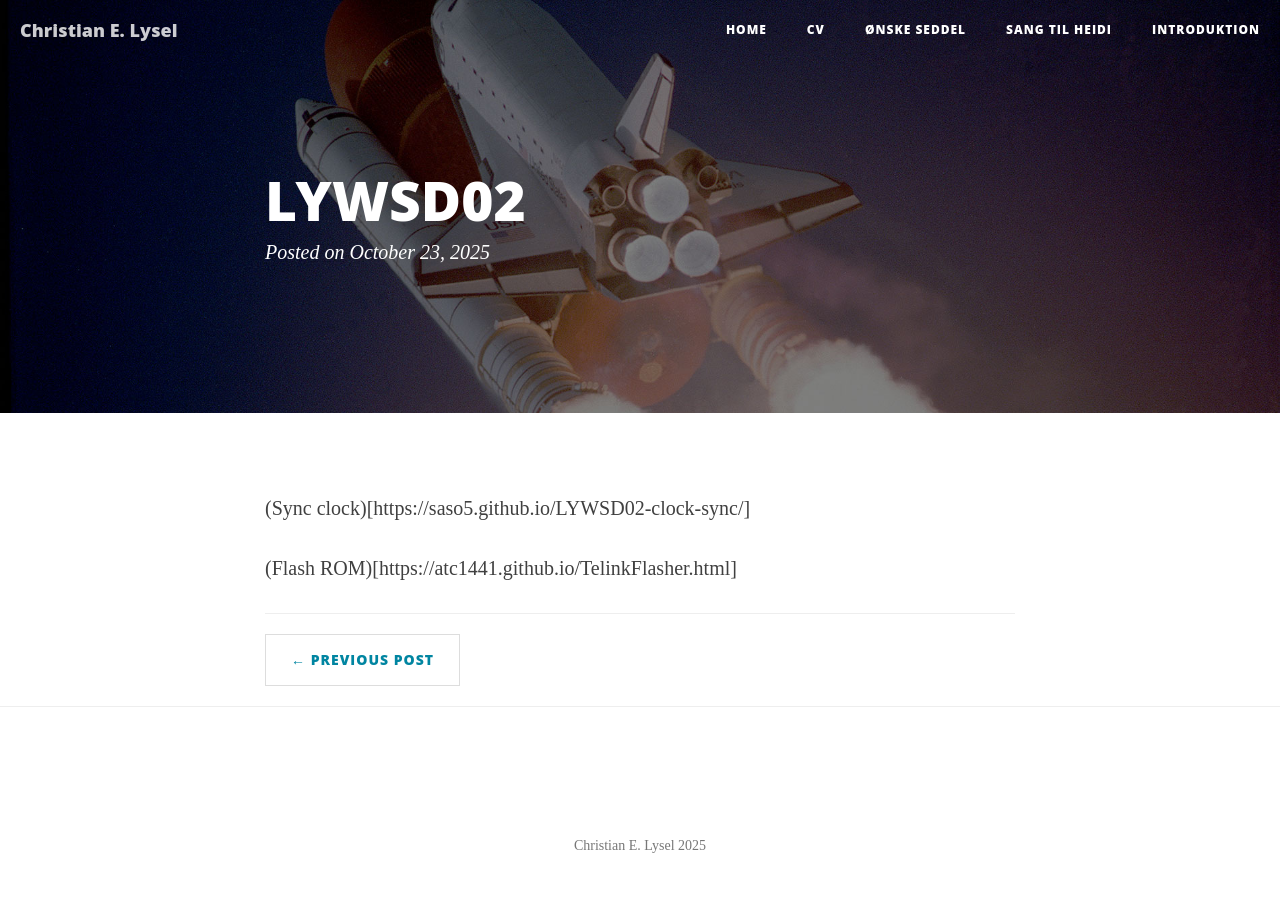
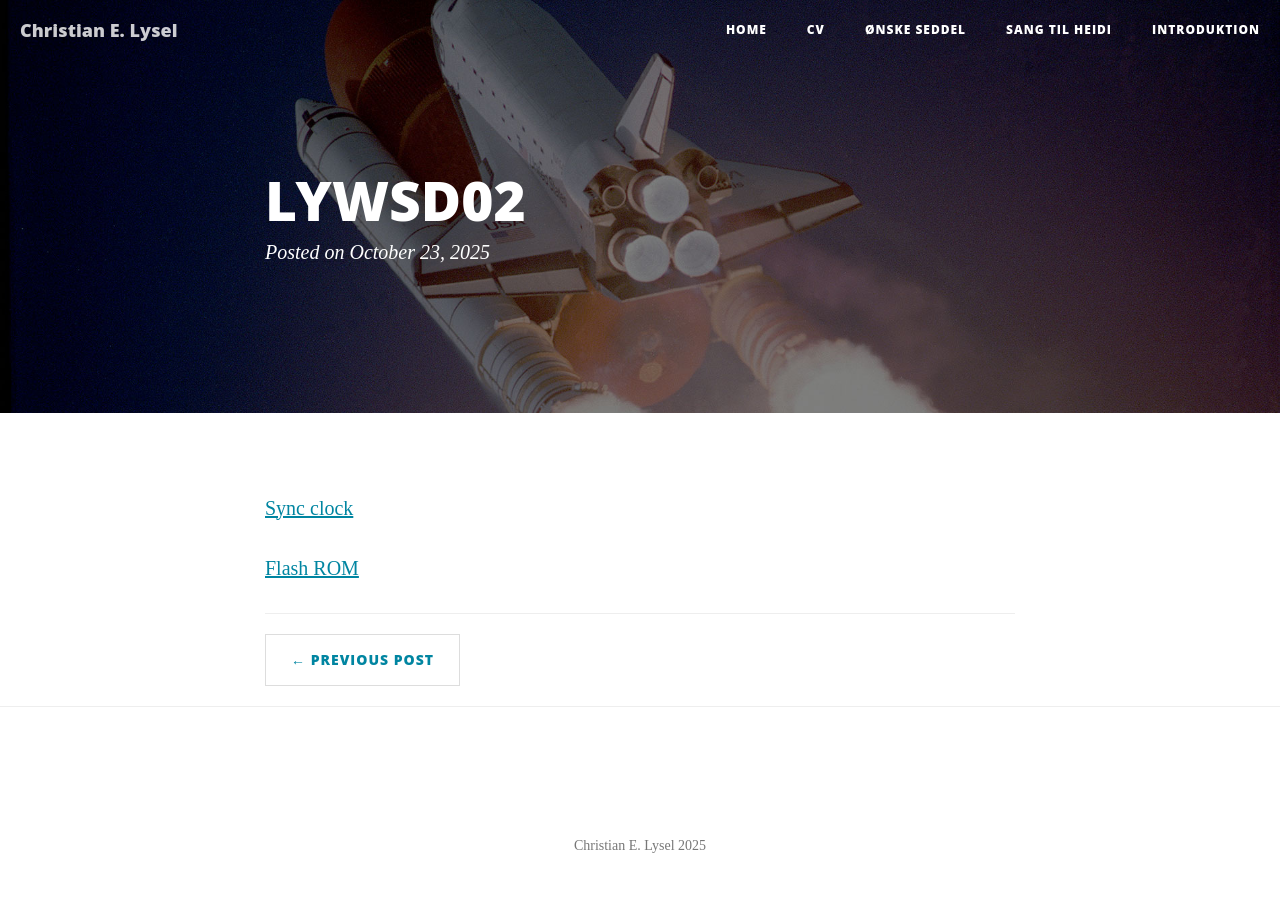
Before and after one commit to clysel/christian.lysel.net, a Jekyll site: the page built from _posts/2025-10-23-LYWSD02.markdown, in a window 1280 px wide. Built offline with Jekyll 4.4.1, drawn with Linux system fonts in a browser that asks for light colours.

Commit message:
Update 2025-10-23-LYWSD02.markdown

```diff
--- a/_posts/2025-10-23-LYWSD02.markdown
+++ b/_posts/2025-10-23-LYWSD02.markdown
@@ -3,6 +3,6 @@ layout:     post
 title:      "LYWSD02"
 header-img: "img/post-bg-01.jpg"
 ---
-(Sync clock)[https://saso5.github.io/LYWSD02-clock-sync/]
+[Sync clock](https://saso5.github.io/LYWSD02-clock-sync/)
 
-(Flash ROM)[https://atc1441.github.io/TelinkFlasher.html]
+[Flash ROM](https://atc1441.github.io/TelinkFlasher.html)
```
